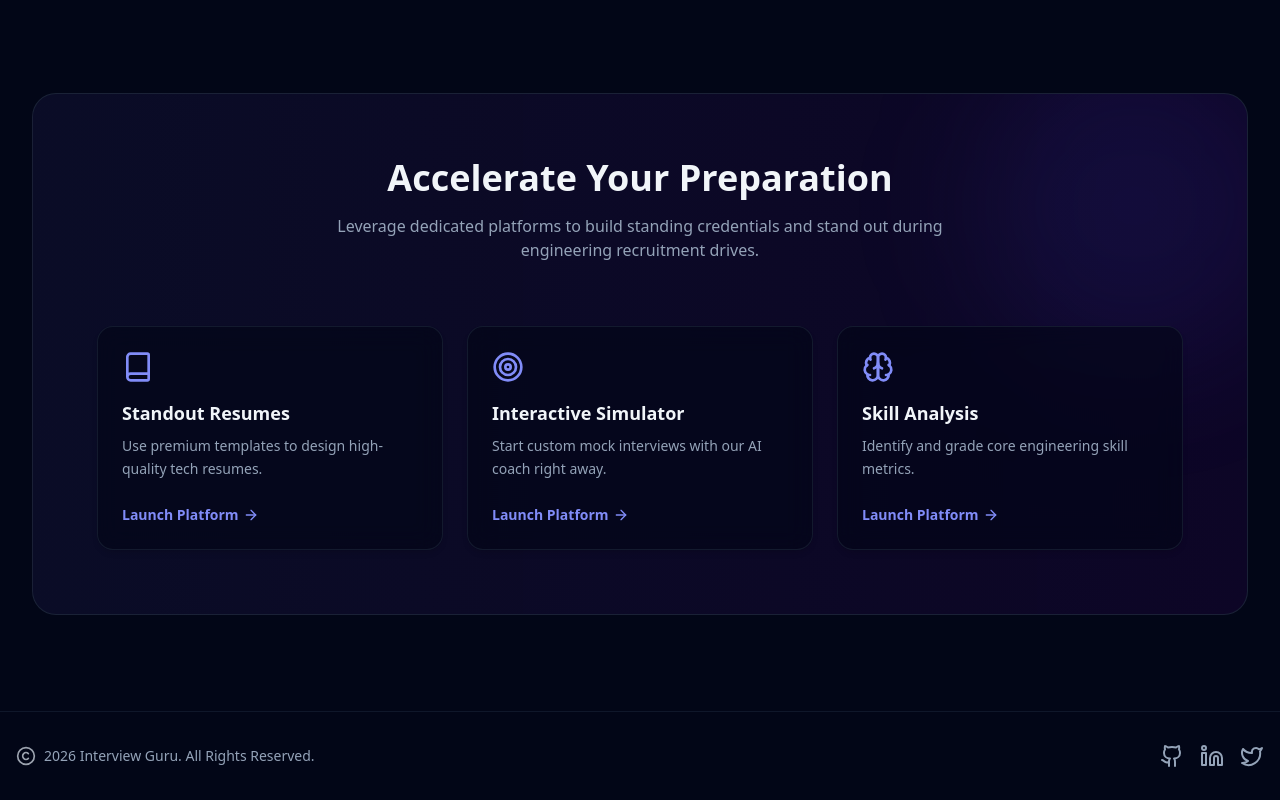
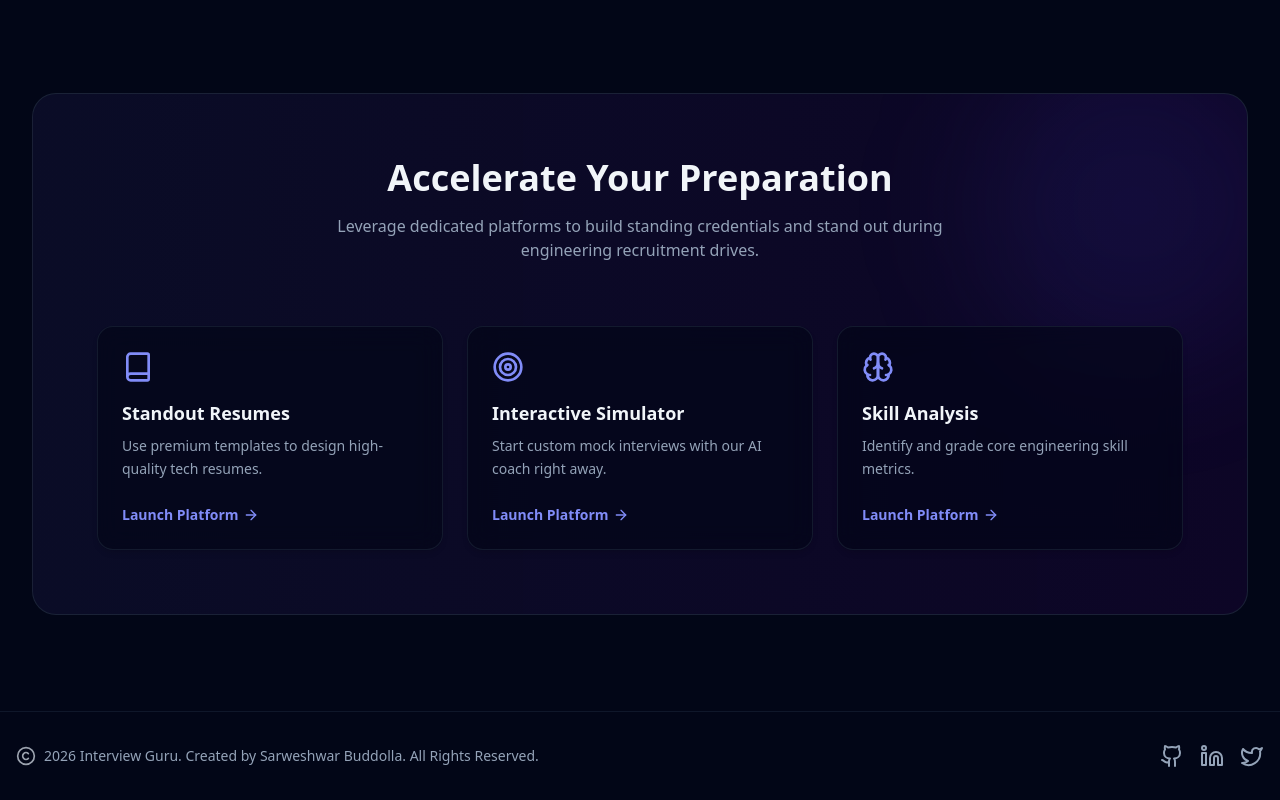
Before and after one commit to sarweshwargoud/student-mock-interview-ai, a Next.js app in the folder frontend/: page / in a window 1280 px wide. Shown: the part 2140-2940 px from the top of the page. Built offline with nearby package versions, Linux system fonts and the light colour scheme; no server answers.

Commit message:
feat: credit Sarweshwar Buddolla as creator in license, footer, and metadata

```diff
--- a/frontend/app/dashboard/_components/Footer.jsx
+++ b/frontend/app/dashboard/_components/Footer.jsx
@@ -8,7 +8,7 @@ const Footer = () => {
         {/* Copyright Section */}
         <div className="flex items-center text-sm">
           <CopyrightIcon className="mr-2 h-5 w-5 text-gray-400" />
-          <span>{new Date().getFullYear()} Interview Guru. All Rights Reserved.</span>
+          <span>{new Date().getFullYear()} Interview Guru. Created by Sarweshwar Buddolla. All Rights Reserved.</span>
         </div>
 
 
--- a/frontend/app/layout.js
+++ b/frontend/app/layout.js
@@ -36,9 +36,9 @@ export const metadata = {
     'career development',
     'job interview help'
   ],
-  authors: [{ name: 'Interview Guru Team' }],
-  creator: 'Interview Guru',
-  publisher: 'Interview Guru',
+  authors: [{ name: 'Sarweshwar Buddolla' }],
+  creator: 'Sarweshwar Buddolla',
+  publisher: 'Sarweshwar Buddolla',
 
   openGraph: {
     type: 'website',
```
Also changed, not shown: 1 other file (tests, documents, lock files or other folders).
